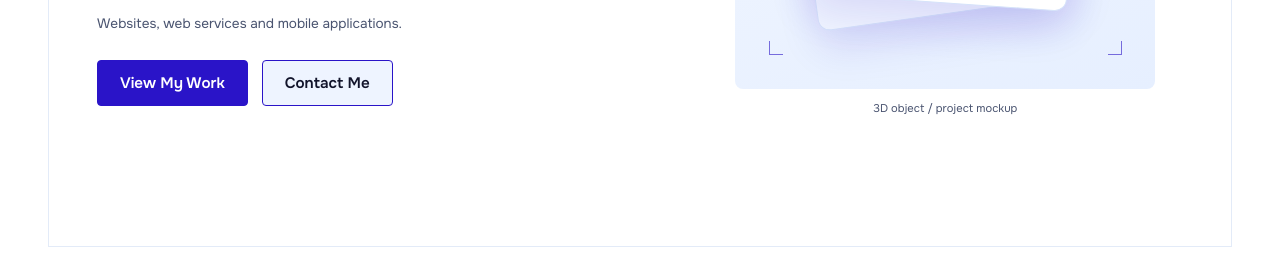
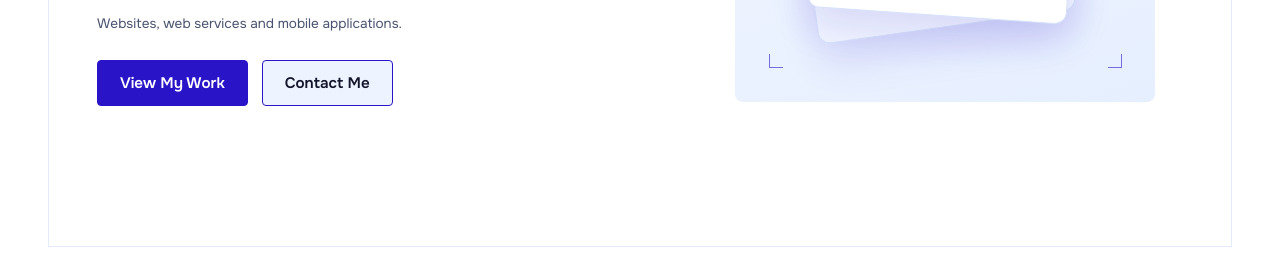
Before and after one commit to perekos98-dev/taisiia-perekos-portfolio, a plain HTML site: page index.html in a window 1280 px wide. Shown: the part 545-824 px from the top of the page. Drawn offline with Linux system fonts and the light colour scheme.

Commit message:
Remove placeholder caption under hero illustration
Co-Authored-By: Claude Sonnet 5.5 <noreply@anthropic.com>

```diff
--- a/index.html
+++ b/index.html
@@ -55,7 +55,6 @@
           </div>
           <span class="dot"></span>
         </div>
-        <figcaption>3D object / project mockup</figcaption>
       </figure>
     </section>
   </main>
--- a/styles.css
+++ b/styles.css
@@ -76,7 +76,6 @@ h1 .accent { color: var(--accent); }
 
 /* placeholder visual (CSS-drawn 3D mockup) */
 .visual { margin: 0; text-align: center; }
-.visual figcaption { margin-top: 12px; font-size: 0.7rem; color: var(--muted); }
 .stage {
   position: relative; aspect-ratio: 1 / 1; max-width: 420px; margin: 0 auto;
   background: linear-gradient(160deg, #f4f8ff, #e6efff);
```
